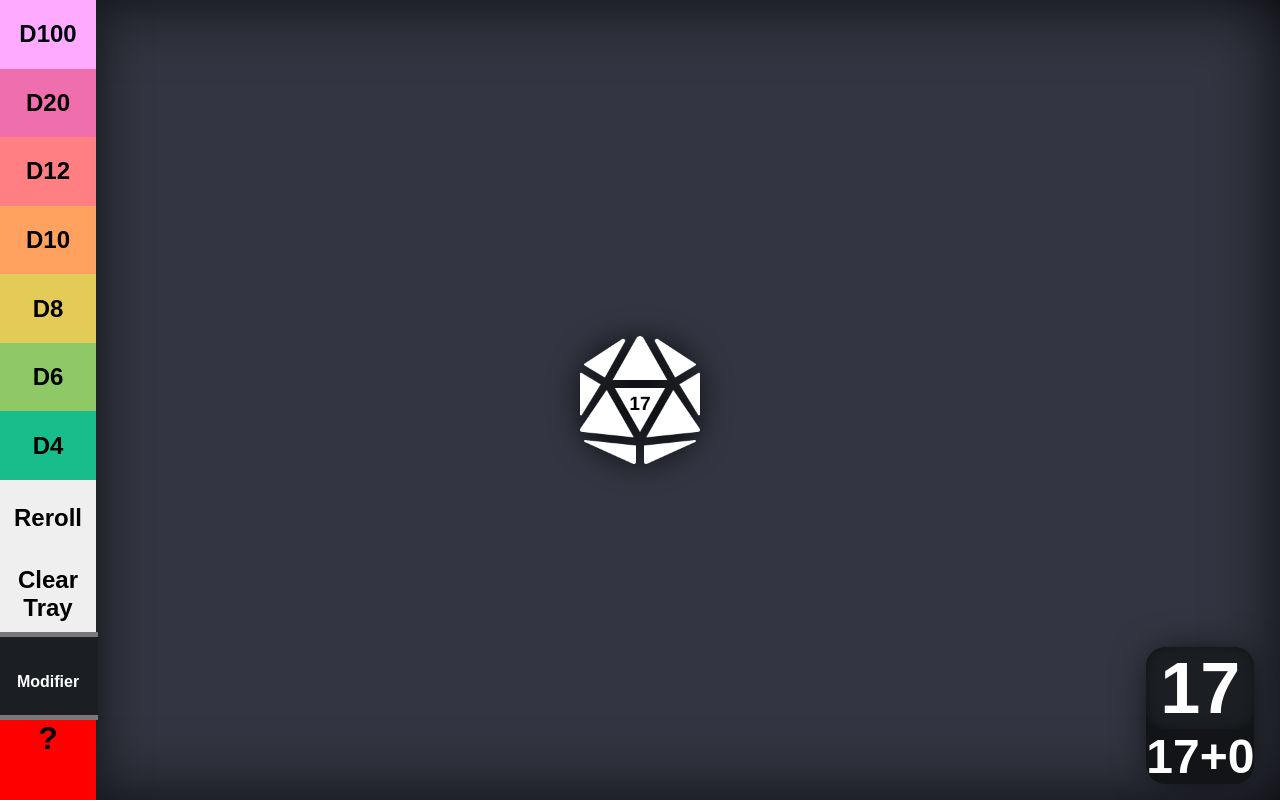
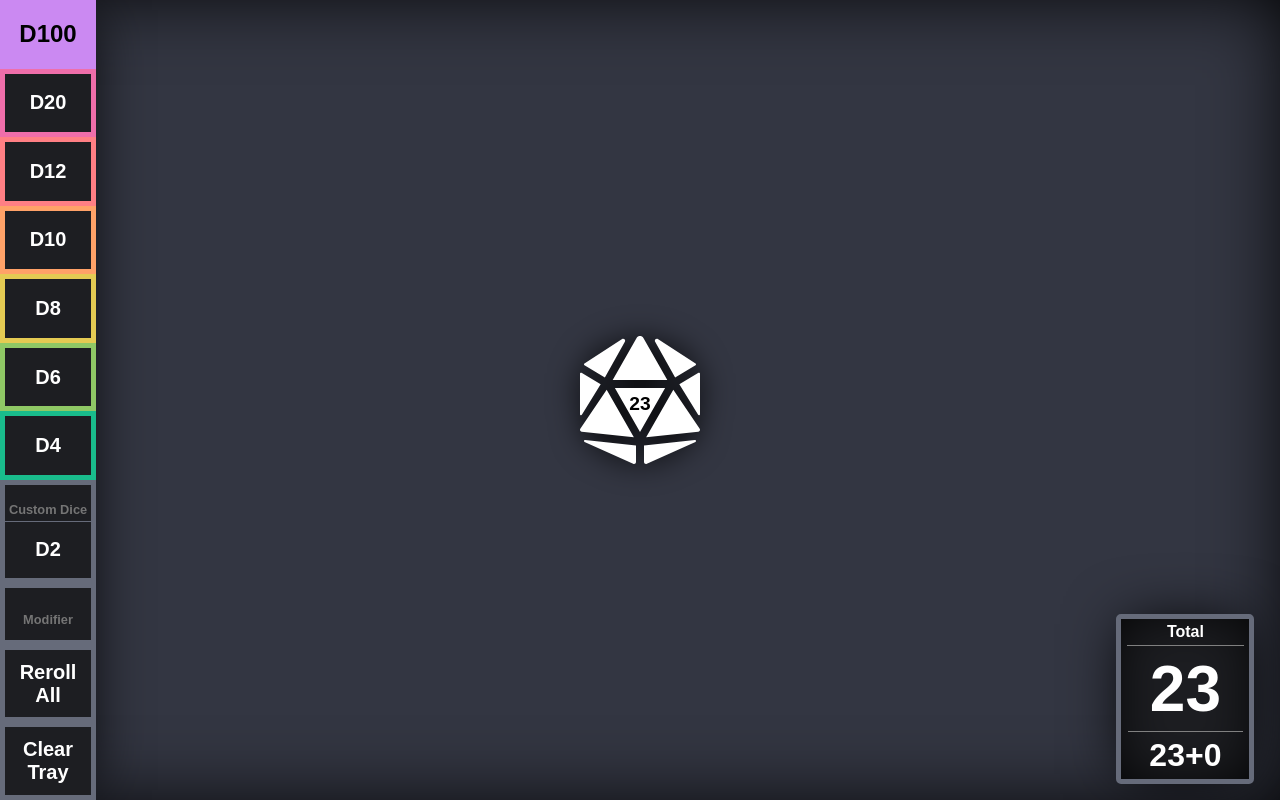
Before and after one commit to LemonUnderscore/tabletop-dicetray, a React (Create React App) app: page / in a window 1280 px wide. Both pictures are taken after a click on the button "D100". Built offline with nearby package versions, Linux system fonts and the light colour scheme.

Commit message:
implemented custom dice feature, finished styling of total widget

```diff
--- a/public/index.html
+++ b/public/index.html
@@ -24,7 +24,7 @@
       work correctly both with client-side routing and a non-root public URL.
       Learn how to configure a non-root public URL by running `npm run build`.
     -->
-    <title>React App</title>
+    <title>Dice Tray</title>
   </head>
   <body>
     <noscript>You need to enable JavaScript to run this app.</noscript>
--- a/src/App.js
+++ b/src/App.js
@@ -12,6 +12,7 @@ class App extends React.Component {
 		diceArray: [],
 		totalRoll: 0,
 		modifier: 0,
+		custom: 2,
 	};
 
 	render() {
@@ -29,11 +30,13 @@ class App extends React.Component {
 			/>
 			<DiceMenu
 				changeMod={ this.changeMod.bind(this) }
+				changeCustom={ this.changeCustom.bind(this) }
 				clearTray={ this.clearTray.bind(this) }
 				reRoll={ this.reRoll.bind(this) }
 				rollDice={ this.rollDice.bind(this) }
 				diceArray={ this.state.diceArray }
 				modifier={ this.state.modifier }
+				custom={ this.state.custom }
 			/>
 		</div>
 		);
@@ -43,13 +46,11 @@ class App extends React.Component {
 		let roll = Math.floor(Math.random() * sides) + 1;
 		const newDice = {
 			id: shortid.generate(),
-			flipId: this.state.flipId,
 			sides: sides,
 			value: roll
 		};
 		this.setState({
 			diceArray: [...this.state.diceArray, newDice],
-			flipId: this.state.flipId + 1
 		});
 		this.sumRoll(this.state.diceArray.concat(newDice));
 	};
@@ -68,7 +69,7 @@ class App extends React.Component {
 	};
 
 	reRollSingle(rerollID) {
-		let newArray = this.state.diceArray
+		let newArray = this.state.diceArray;
 		newArray.forEach(dice => {
 			if (dice.id === rerollID) {
 				dice.value = Math.floor(Math.random() * dice.sides) + 1;
@@ -104,15 +105,21 @@ class App extends React.Component {
 			diceArray: [],
 		});
 		this.sumRoll([]);
-	}
+	};
 
 	changeMod(n) {
 		const mod = parseInt(n)
 		this.setState({
 			modifier: mod
 		})
+	};
+
+	changeCustom(n) {
+		const c = parseInt(n)
+		this.setState({
+			custom: c
+		})
 	}
-
 }
 
 export default App;
--- a/src/App.scss
+++ b/src/App.scss
@@ -1,38 +1,35 @@
 //theme
 $accentColour: #FFD33E;
-$menuHigh: #787878;
-$menuLow: #1B1E22;
+$menuHigh: #666B7A;
+$menuLow: #1D1E22;
 $menuBackground: #121417;
 $mainBackground: #333642;
-
 $button-colours: (
-        d100: #a972cb,
-        d20: #ef6eae,
-        d12: #ff7f82,
-        d10: #ffa260,
-        d8: #e4cb58,
-        d6: #8fc866,
-        d4: #19bc8b
-    );
-
-
+    d100: #a972ca,
+    d20: #ef6eaa,
+    d12: #ff7f84,
+    d10: #ffa268,
+    d8: #e4cb53,
+    d6: #8fc865,
+    d4: #19bc8c
+);
 
 html {
     scroll-behavior: smooth;
 }
 
-body, button, input {
-    color: w;
+body, button {
     font-family: Arial, Helvetica, sans-serif;
     font-weight: bold;
-
+    color: white;
 }
 
-button,
-button:focus,
-button:active {
-	outline: none;
-	padding: 0;
+button {
+    background: $menuLow;
+    border: none;
+    font-size: 1.25rem;
+    transition: .25s;
+    cursor: pointer;
 }
 
 .diceTray {
@@ -47,7 +44,6 @@ button:active {
     place-items: center;
     z-index: -1;
 
-
     .trayContainer {
         position: relative;
         width: 80%;
@@ -61,9 +57,33 @@ button:active {
             }
         }
 
+        .maxRoll {
+            animation: maxRoll .5s ease-in-out forwards;
+            animation-delay: 1s;
+        }
+
+        .minRoll {
+            animation: minRoll .5s ease-in-out forwards;
+            animation-delay: 1s;
+        }
+
         .diceContext {
             position: absolute;
+            width: 10rem;
+            margin-right: 1rem;
             z-index: 1;
+
+            button {
+                font-size: 1.5rem;
+                width: 2rem;
+                height: 2rem;
+                border-radius: 50%;
+                cursor: pointer;
+            }
+
+            .rerollButton {
+                float: right;
+            }
         }
 
         .dice {
@@ -72,10 +92,9 @@ button:active {
             height: 8rem;
             width: 8rem;
             margin: 1rem;
-            cursor: pointer;
             transform-origin: center;
             will-change: transform;
-            transition: filter 0.2s linear, transform 0.2s linear;
+            transition: 0.5s;
 
             .diceText {
                 position: absolute;
@@ -85,14 +104,7 @@ button:active {
                 font-weight: bolder;
                 font-size: 1.2rem;
                 margin-top: 5%;
-            }
-
-            .maxRoll {
-                text-shadow: 0 0 5px gold;
-            }
-
-            .minRoll {
-                text-shadow: 0 0 5px red;
+                animation: reveal 0.8s ease-in-out
             }
 
             .d20icon {
@@ -110,115 +122,174 @@ button:active {
     }
 }
 
-@keyframes roll {
-    0% { transform: rotate(0deg) scale(1.5); filter: blur(5px); }
-
-    100% { transform: rotate(1080deg) scale(1); filter: blur(0px); }
-}
-
 .diceMenu {
     background: $menuLow;
-    box-shadow: 0px 0px 60px -10px black,
-                inset 0px 0px 60px -10px black;
-
+    box-shadow: 0px 0px 60px -10px black;
     position: fixed;
     width: 6rem;
     height: 100vh;
     box-sizing: border-box;
 
     .buttonContainer {
-        background: yellow;
-        height: 60vh;
+        height: 60%;
         display: flex;
         flex-direction: column;
+
+        button {
+            height: (100% / 7);
+        }
     }
 
     @each $type, $colour in $button-colours {
         .diceButton-#{$type} {
-            background: $colour;
+            --fill: #{$colour};
+            border:5px solid $colour;
         }
     }
 
-    button {
-        border: none;
-        height: (100% / 7);
-        cursor: pointer;
-        font-size: 1.5rem;
-        transition: .25s;
-    }
+    .modifierMenu {
 
-    button:hover,
-    button:focus {
-        filter: brightness(150%);
-    }
-
-    .modifierMenu {
-        height: 30vh;
+        height: 40%;
         display: flex;
         flex-direction: column;
 
-        button {
-            height: 33%;
+        .customDice {
+            height: 30%;
+            background: $menuLow;
+            border: 5px solid $menuHigh;
+
+            input {
+                height: 40%;
+                border: none;
+                border-bottom: 1px solid $menuHigh;
+            }
+
+            .customButton {
+                height: 60%;
+                width: 100%;
+            }
+        }
+
+        .modMenuButton {
+            height: 25%;
+            background: $menuLow;
+            border: 5px solid $menuHigh;
         }
 
         input {
-            color: whitesmoke;
+            box-sizing: border-box;
+            color: white;
             background: $menuLow;
-            align-self: center;
-            border: none;
-            border-top: 5px solid $menuHigh;
-            border-bottom: 5px solid $menuHigh;
+            border: 5px solid $menuHigh;
             text-align: center;
             width: 100%;
-            height: 33%;
+            height: 20%;
             font-size: 2rem;
-            text-overflow: ellipsis;
         }
 
         ::placeholder {
-            font-size: 1rem;
-            color: white;
+            font-size: .8rem;
+            font-weight: bolder;
         }
     }
 
-    .helpMenu {
-        background-color: red;
-        font-size: 2rem;
-        height: 100%;
-        text-align: center;
+    .customButton:hover, .modMenuButton:hover {
+        color: white;
+        background: $menuHigh;
+    }
+
+    button:hover {
+        background: var(--fill);
+        filter: brightness(120%);
+        color: black;
+        font-size: 1.5rem;
     }
 
 }
 
 .totalMenu {
-    color: white;
-    background-color: $menuBackground;
-    position: absolute;
+    background-color: $menuLow;
+    position: fixed;
+    right: 2%;
+    bottom: 2%;
+    width: 10vw;
+    height: 20vh;
     display: flex;
     flex-direction: column;
-    right: 2%;
-    bottom: 2%;
-    font-size: 300%;
-    max-width: 15%;
-    min-width: 8%;
-    border-radius: 20px;
-    box-shadow: 0px 0px 40px -10px black;
+    align-items: center;
+    border: 5px solid $menuHigh;
+    border-radius: 5px;
+    box-shadow: 0px 0px 60px -10px black,
+                inset 0px 0px 60px -10px black;
 
+    .totalTitle {
+        height: 15%;
+        width: 90%;
+        padding: 1%;
+        display: grid;
+        place-items: center;
+        border-bottom: 1px solid gray;
+    }
 
     .totalResult {
-        background-color: $menuLow;
+        height: 55%;
         display: grid;
         place-items: center;
-        font-size: 150%;
-        border-radius: 20px;
-        box-shadow: inset 0px 0px 20px -10px black;
+        font-size: 4rem;
+        width: 90%;
+        border-bottom: 1px solid gray;
         overflow: hidden;
+        white-space: nowrap;
         text-overflow: ellipsis;
+
+        .animatedTotal {
+            max-width: 100%;
+            overflow: hidden;
+            white-space: nowrap;
+            text-overflow: ellipsis;
+        }
     }
 
     .totalSum {
+        height: 30%;
+        width: 100%;
         display: flex;
         align-items: center;
         justify-content: center;
+        font-size: 2rem;
+
+        .animatedSum, .animatedMod {
+            max-width: 40%;
+            overflow: hidden;
+            white-space: nowrap;
+            text-overflow: ellipsis;
+        }
     }
 }
+
+// animations
+@keyframes roll {
+    0% { transform: rotate(0deg); }
+    100% { transform: rotate(1080deg); }
+}
+
+@keyframes blur {
+    0% { filter: blur(0px); }
+    50% { filter: blur(5px); }
+    100% { filter: blur(0px); }
+}
+
+@keyframes reveal {
+    0% { opacity: 0; }
+    100% { opacity: 1; }
+}
+
+@keyframes maxRoll {
+    0% { filter: drop-shadow(); }
+    100% { filter: drop-shadow(0px 0px 15px yellow); }
+}
+
+@keyframes minRoll {
+    0% { filter: drop-shadow(); }
+    100% { filter: drop-shadow(0px 0px 15px red); }
+}
--- a/src/components/dicemenuComp.js
+++ b/src/components/dicemenuComp.js
@@ -4,14 +4,8 @@ import ModifierMenu from './modifiermenuComp';
 export default function DiceMenu(props) {
 
     function MenuItem(props) {
-
-        const handleClick = (e) => {
-            e.stopPropagation();
-            props.rollDice(props.sides);
-        }
-
         return (
-            <button className={props.buttonName} onClick={ handleClick }>
+            <button className={props.buttonName} onClick={ () => props.rollDice(props.sides) }>
                 {props.children}
             </button>
         )
@@ -37,15 +31,15 @@ export default function DiceMenu(props) {
             rollDice={ props.rollDice }
             />
             <ModifierMenu
+            rollDice={ props.rollDice }
             changeMod={ props.changeMod }
+            changeCustom={ props.changeCustom }
             modifier={ props.modifier }
+            custom={ props.custom }
             clearTray={ props.clearTray }
             reRoll={ props.reRoll }
             diceArray={ props.diceArray }
             />
-            <div className="helpMenu">
-                ?
-            </div>
         </div>
     )
 }
--- a/src/components/dicetrayComp.js
+++ b/src/components/dicetrayComp.js
@@ -26,37 +26,38 @@ function Dice(props) {
     function DiceContextMenu(props) {
         return (
             <div>
-                <button onClick={ () => props.deleteDice(props.id) }>
+                <button className="deleteButton" onClick={ () => props.deleteDice(props.id) }>
                     X
                 </button>
-                <button onClick= { () => props.reRollSingle(props.id)}>
+                <button className="rerollButton" onClick= { () => props.reRollSingle(props.id)}>
                     ⟳
                 </button>
             </div>
         )
     };
 
-    const isCrit = (n, sides) => {
+    function isMinMax(n, sides) {
         if (n === sides) {
-            return "diceText maxRoll"
+            return "diceBox maxRoll"
         }
         else if (n === 1) {
-            return "diceText minRoll"
+            return "diceBox minRoll"
         }
-        else return "diceText"
+        else return "diceBox"
     }
 
-    function getOffset() {
-        return Math.random() * (0.8 -0.25) + 0.25;
-    }
-
-    const randomDuration = {
-        animation: `roll ${getOffset()}s ease-in-out`
+    function getAnimation() {
+        let duration = Math.random() * (1 -0.25) + 0.25;
+        let direction = (Math.random() >= 0.5 ? "normal" : "reverse");
+        let animate = {
+            animation: `blur ${duration}s ease-in-out, roll ${duration}s ease-in-out ${direction}`
+        }
+        return animate;
     }
 
     return (
         <div
-        className="diceBox"
+        className={isMinMax(props.value, props.sides)}
         onMouseEnter={ () => setOpen(true) }
         onMouseLeave={ () => setOpen(false) }
         >
@@ -65,9 +66,9 @@ function Dice(props) {
             </div>
             <div
             className="dice"
-            style={randomDuration}
+            style={getAnimation()}
             >
-                <div className={isCrit(props.value, props.sides)}>
+                <div className="diceText">
                     { props.value }
                 </div>
                 {<D20icon className="d20icon"/>}
--- a/src/components/modifiermenuComp.js
+++ b/src/components/modifiermenuComp.js
@@ -2,8 +2,8 @@ import React from 'react'
 
 export default function ModifierMenu(props) {
 
-    function handleChange(e) {
-        //regex for inegers
+    function handleModChange(e) {
+        //regex for integers
         const regex = /^0$|^-?[1-9]\d*(\.\d+)?$/;
         if (e.target.value === "") {
             props.changeMod(0)
@@ -13,20 +13,39 @@ export default function ModifierMenu(props) {
         }
     }
 
+    function handleCustomChange(e) {
+        const regex = /^0$|^-?[1-9]\d*(\.\d+)?$/;
+        if (e.target.value === "") {
+            props.changeCustom(2)
+        }
+        else if (e.target.value !== "" && regex.test(e.target.value)) {
+            props.changeCustom(e.target.value)
+        }
+    }
+
     return (
         <div className="modifierMenu">
-            <button onClick={() => props.reRoll(props.diceArray)}>
-                    Reroll
-            </button>
-            <button onClick={() => props.clearTray()}>
-                Clear Tray
-            </button>
+            <div className="customDice">
+                <input
+                inputMode="numeric"
+                placeholder={"Custom Dice"}
+                onClick={ (e) => e.target.select() }
+                onChange={ handleCustomChange }
+                />
+                <button className="customButton" onClick={ () => props.rollDice(props.custom) } >D{props.custom}</button>
+            </div>
             <input
                 inputMode="numeric"
                 placeholder={"Modifier"}
                 onClick={(e) => e.target.select() }
-                onChange={ handleChange }
+                onChange={ handleModChange }
             />
+            <button className="modMenuButton" onClick={() => props.reRoll(props.diceArray)}>
+            Reroll All
+            </button>
+            <button  className="modMenuButton" onClick={() => props.clearTray()}>
+            Clear Tray
+            </button>
         </div>
     )
 }
--- a/src/components/totalcounterComp.js
+++ b/src/components/totalcounterComp.js
@@ -4,22 +4,23 @@ import { useSpring, animated } from 'react-spring';
 export default function TotalCounter(props) {
 
   const animatedRoll = useSpring({ config: { duration: 400 }, number: props.totalRoll, from: { number: 0 }} );
-  const animatedMod = useSpring({ config: { duration: 250 }, number: props.modifier, from: { number: 0 }} );
-  const animatedTotal = useSpring({ config: { duration: 500 }, number: props.totalCount, from: { number: 0 }} );
+  const animatedMod = useSpring({ config: { duration: 200 }, number: props.modifier, from: { number: 0 }} );
+  const animatedTotal = useSpring({ config: { duration: 800 }, number: props.totalCount, from: { number: 0 }} );
 
   return (
     <div className="totalMenu">
-      <div className="totalResult">
-        <animated.div>
-          {animatedTotal.number.interpolate(number => Math.floor(number))}
-        </animated.div>
-      </div>
+        <div className="totalTitle">Total</div>
+        <div className="totalResult">
+          <animated.div className="animatedTotal">
+            {animatedTotal.number.interpolate(number => Math.floor(number))}
+          </animated.div>
+        </div>
       <div className="totalSum">
-        <animated.div>
+        <animated.div className="animatedSum">
           {animatedRoll.number.interpolate(number => Math.floor(number))}
         </animated.div>
         <div>+</div>
-        <animated.div>
+        <animated.div className="animatedMod">
           {animatedMod.number.interpolate(number => Math.floor(number))}
         </animated.div>
       </div>
```
